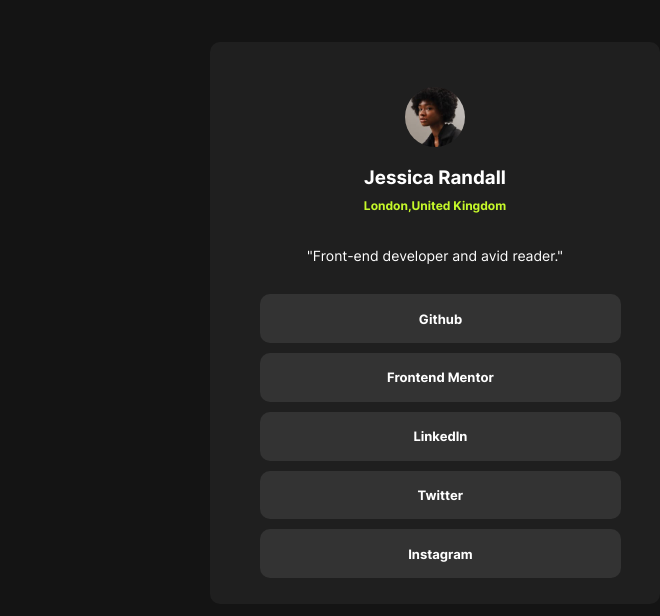
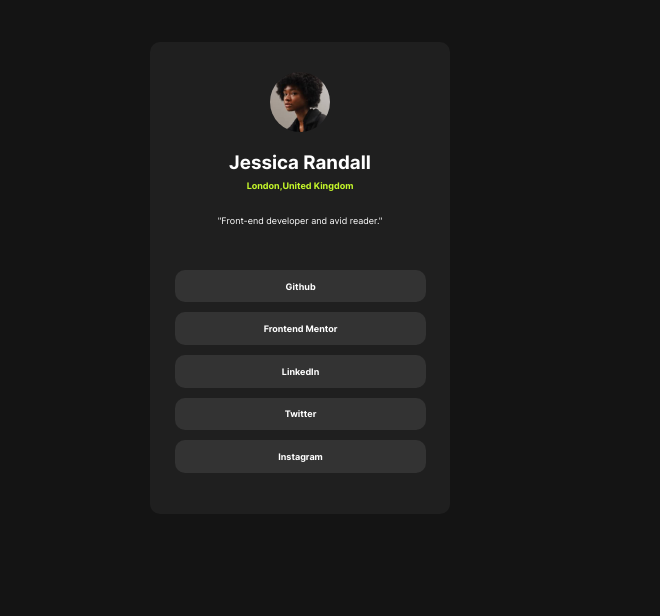
Before and after one commit to siri090207/Social-media-profile, a plain HTML site: page index.html in a window 600 px wide. Shown: the whole page, 660 px wide, since content can reach past the window. Drawn offline with Linux system fonts and the light colour scheme.

Commit message:
fix: made site responsive

```diff
--- a/style.css
+++ b/style.css
@@ -3,8 +3,8 @@
     font-family: inter;
 }
 body{
-    margin: 0;
-    padding: 0;
+    margin: 0px;
+    padding: 0px;
     background-color: hsl(0, 0%, 8%);
     box-sizing: border-box;;
 }
@@ -14,7 +14,8 @@
     flex-direction: column;
     justify-content: center;
     height: auto;
-    width: 450px;
+    width: 30%;
+    max-width: 450px;
     margin-top: 7%;
     margin-left: 35%;
     border-radius: 10px;
@@ -62,12 +63,9 @@
     text-decoration: none;
     margin: 10px;
     border-radius: 10px;
+    color: white;
 }
 
-.container .links li a{
-    color: white;
-    text-decoration: none;
-}
 .container .links li:hover a{
     cursor: pointer;
     caret-color: black;
@@ -79,3 +77,38 @@
     background-color: hsl(75, 94%, 57%);
     color: black;
 }
+@media (min-width : 600px) and (max-width: 768px) {
+
+    h5{
+        font-size: 11px;
+    }
+    p{
+        font-size: 11px;
+    }
+    .container .links{
+        padding: 10%;
+    }
+    .container .links li a {
+        width: 85%;
+        font-size: 11px;
+    }
+}
+@media (max-width:600px){
+    .container{
+        width: 50%;
+        margin-left: 25%;
+    }
+    h5{
+        font-size: 9px;
+    }
+    p{
+        font-size: 9px;
+    }
+    .container .links {
+        padding: 5%;
+    }
+    .container .links li a{
+        font-size: 9px;
+    }
+
+}
```
